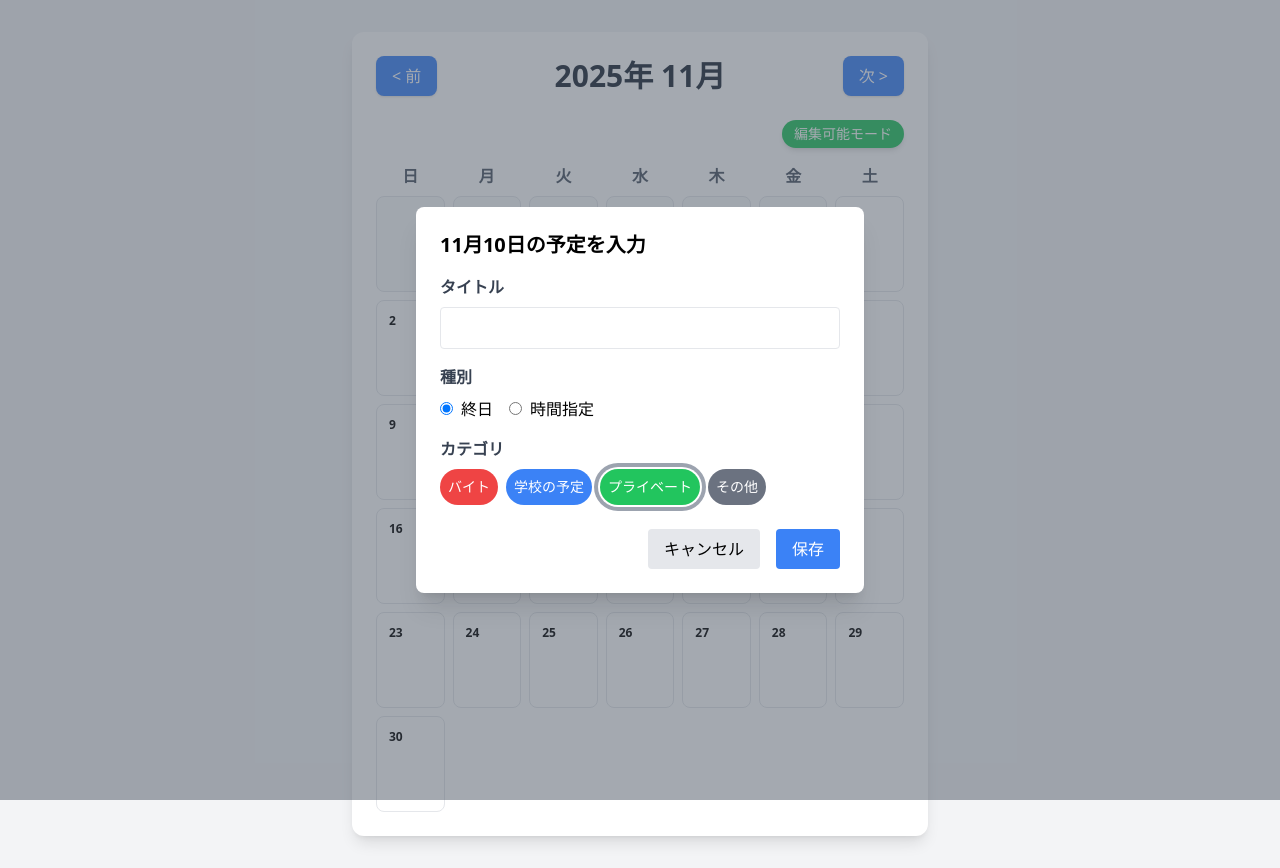
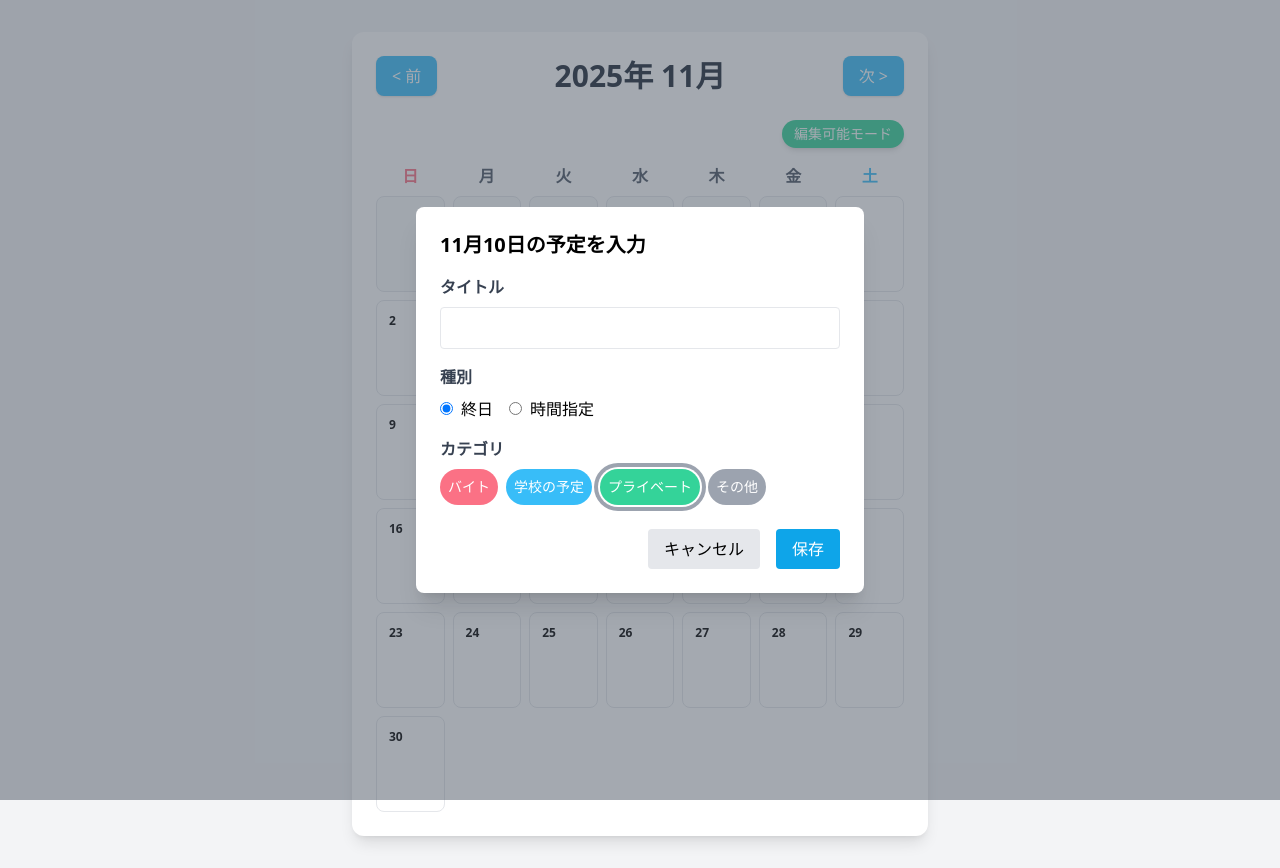
Before and after one commit to nanamikabasawa2f-sys/project.calendar, a React (Create React App) app: page / in a window 1280 px wide. Both pictures are taken after a click on the element "10". Built offline with nearby package versions, Linux system fonts and the light colour scheme.

Commit message:
色を整えました！

```diff
--- a/src/App.js
+++ b/src/App.js
@@ -22,10 +22,10 @@ const EventModal = ({ selectedDate, events, setEvents, closeModal }) => {
 
   //カテゴリの記入(ここを変更してカテゴリの記入をアプリ上でできるようにしたい)
   const categoryOptions = [
-    { value: 'part-time', label: 'バイト', bgColor: 'bg-red-500' },      // バイトは赤
-    { value: 'school', label: '学校の予定', bgColor: 'bg-blue-500' },   // 学校は青
-    { value: 'personal', label: 'プライベート', bgColor: 'bg-green-500' }, // プライベートは緑
-    { value: 'other', label: 'その他', bgColor: 'bg-gray-500' },        // その他は灰色
+    { value: 'part-time', label: 'バイト', bgColor: 'bg-rose-400' },      // バイトは赤
+    { value: 'school', label: '学校の予定', bgColor: 'bg-sky-400' },   // 学校は青
+    { value: 'personal', label: 'プライベート', bgColor: 'bg-emerald-400' }, // プライベートは緑
+    { value: 'other', label: 'その他', bgColor: 'bg-gray-400' },        // その他は灰色
   ];
 
   // 00:00 から 23:30 までの30分刻みの時間オプションを生成
@@ -159,7 +159,7 @@ const EventModal = ({ selectedDate, events, setEvents, closeModal }) => {
             キャンセル
           </button>
           <button
-            className="px-4 py-2 bg-blue-500 text-white rounded hover:bg-blue-600"
+            className="px-4 py-2 bg-sky-500 text-white rounded hover:bg-sky-600"
             onClick={handleSubmit}
           >
             保存
@@ -193,11 +193,11 @@ const DayView = ({ selectedDate, events, setView }) => {
   //カテゴリによって色を変えて表示(ここも変更して、スケジュール記入の時と合わせる)
   const getEventClass = (category) => {
     switch (category) {
-      case 'part-time': return 'bg-red-300 border-red-600';
-      case 'school': return 'bg-blue-300 border-blue-600';
-      case 'personal': return 'bg-green-300 border-green-600';
-      case 'other': return 'bg-gray-300 border-gray-600';
-      default: return 'bg-gray-300 border-gray-600';
+      case 'part-time': return 'bg-rose-300 border-rose-600';
+      case 'school': return 'bg-sky-300 border-sky-600';
+      case 'personal': return 'bg-emerald-300 border-emerald-600';
+      case 'other': return 'bg-gray-200 border-gray-500';
+      default: return 'bg-gray-200 border-gray-500';
     }
   };
 
@@ -209,10 +209,10 @@ const DayView = ({ selectedDate, events, setView }) => {
     <div className="p-4">
       <div className="flex justify-between items-center mb-6">
         <button
-          className="px-4 py-2 bg-gray-500 text-white rounded-lg shadow hover:bg-gray-600 transition-colors"
+          className="px-4 py-2 bg-gray-400 text-white rounded-lg shadow hover:bg-gray-500 transition-colors"
           onClick={() => setView('month')} // 月表示に戻る
         >
-          &lt; 月表示に戻る
+          &lt; に戻る
         </button>
         <h2 className="text-3xl font-bold text-gray-800">
           {selectedDate.getFullYear()}年 {selectedDate.getMonth() + 1}月{selectedDate.getDate()}日
@@ -337,8 +337,8 @@ function App() {
                     i === today.getDate();
 
     const dateClass = isToday
-      ? "bg-blue-500 text-white font-bold"
-      : "hover:bg-blue-50 cursor-pointer";
+      ? "bg-sky-200 text-black font-bold"
+      : "hover:bg-sky-50 cursor-pointer";
 
     dates.push(
       <div
@@ -355,10 +355,10 @@ function App() {
           {dayEvents.slice(0, 2).map((event, index) => {
           const getCategoryClass = (category) => {
             switch (category) {
-              case 'part-time': return { bg: 'bg-red-200', text: 'text-red-800', border: 'border-red-600' };
-              case 'school': return { bg: 'bg-blue-200', text: 'text-blue-800', border: 'border-blue-600' };
-              case 'personal': return { bg: 'bg-green-200', text: 'text-green-800', border: 'border-green-600' };
-              case 'other': return { bg: 'bg-gray-200', text: 'text-gray-800', border: 'border-gray-600' };
+              case 'part-time': return { bg: 'bg-rose-200', text: 'text-rose-800', border: 'border-rose-600' };
+              case 'school': return { bg: 'bg-sky-200', text: 'text-sky-800', border: 'border-sky-600' };
+              case 'personal': return { bg: 'bg-emerald-200', text: 'text-emerald-800', border: 'border-emerald-600' };
+              case 'other': return { bg: 'bg-gray-100', text: 'text-gray-700', border: 'border-gray-500' };
               default: return { bg: 'bg-gray-200', text: 'text-gray-800', border: 'border-gray-600' };
               }
             };
@@ -416,7 +416,7 @@ function App() {
             {/* 1. ヘッダー (ナビゲーションボタン) */}
             <div className="flex justify-between items-center mb-6">
               <button
-                className="px-4 py-2 bg-blue-500 text-white rounded-lg shadow hover:bg-blue-600 transition-colors"
+                className="px-4 py-2 bg-sky-400 text-white rounded-lg shadow hover:bg-sky-500 transition-colors"
                 onClick={handlePrevMonth}
               >
                 &lt; 前
@@ -425,7 +425,7 @@ function App() {
                 {year}年 {month + 1}月
               </h2>
               <button
-                className="px-4 py-2 bg-blue-500 text-white rounded-lg shadow hover:bg-blue-600 transition-colors"
+                className="px-4 py-2 bg-sky-400 text-white rounded-lg shadow hover:bg-sky-500 transition-colors"
                 onClick={handleNextMonth}
               >
                 次 &gt;
@@ -437,8 +437,8 @@ function App() {
               <button
                 className={`px-3 py-1 text-sm rounded-full shadow-md transition-colors ${
                   isReadOnly
-                    ? "bg-red-500 text-white hover:bg-red-600"
-                    : "bg-green-500 text-white hover:bg-green-600"
+                    ? "bg-rose-400 text-white hover:bg-rose-500"
+                    : "bg-emerald-400 text-white hover:bg-emerald-500"
                 }`}
                 onClick={() => setIsReadOnly(!isReadOnly)}
               >
@@ -448,9 +448,9 @@ function App() {
 
 
             {/* 2. 曜日グリッド */}
-            <div className="grid grid-cols-7 gap-2 text-center font-semibold text-gray-600 mb-2">
-              {weekdays.map(day => (
-                <div key={day} className="text-center">
+            <div className="grid grid-cols-7 gap-2 text-center font-semibold mb-2">
+              {weekdays.map((day, index) => (
+                <div key={day} className={`text-center ${index === 0 ? "text-rose-400" : index === 6 ? "text-sky-400" : "text-gray-600"}`}>
                   {day}
                 </div>
               ))}
```
